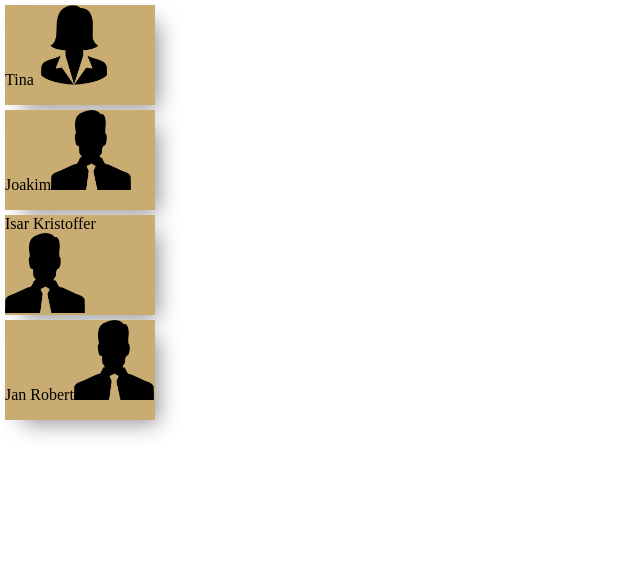
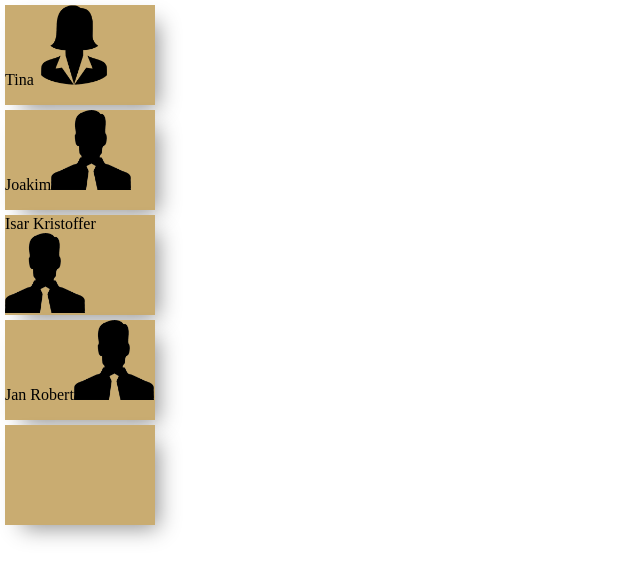
Before and after one commit to joakimgus/DS3801_Grensesnitt_Eksamen, a React (Create React App) app in the folder eksamen/: page / in a window 1280 px wide. Shown: the top 580 px of the page, without its empty margins (0-640 px from the left). Built offline with nearby package versions, Linux system fonts and the light colour scheme.

Commit message:
empty box

```diff
--- a/eksamen/src/js/App.jsx
+++ b/eksamen/src/js/App.jsx
@@ -1,6 +1,7 @@
 import React from 'react';
 import '../css/App.css';
 import Text from './components/Text';
+import Menu from './components/Menu';
 
 import {menu, users} from './database';
 
@@ -9,11 +10,20 @@ function App() {
 
     return (
         <div>
-            {
-                users.map(user => {
-                    return <Text user={user}/>
-                })
-            }
+            <div>
+                {
+                    users.map(user => {
+                        return <Text user={user}/>
+                    })
+                }
+            </div>
+            <div>
+                {
+                    menu.map(menu => {
+                        return <Menu menu={menu}/>
+                    })
+                }
+            </div>
         </div>
     );
 }
--- /dev/null
+++ b/eksamen/src/js/components/Menu.jsx
@@ -0,0 +1,13 @@
+import React from 'react';
+
+const Menu = (menu) => {
+
+    return (
+        <div className="productCard">
+            {console.log(menu.menu.coffee)}
+            {menu.menu.coffee.hot}
+        </div>
+    )
+}
+
+export default Menu;
```
